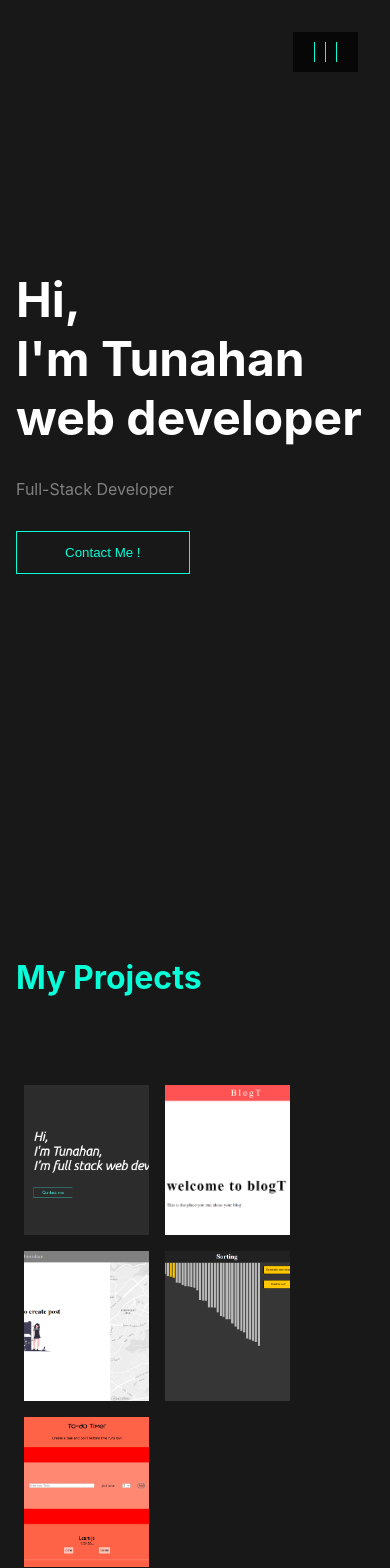
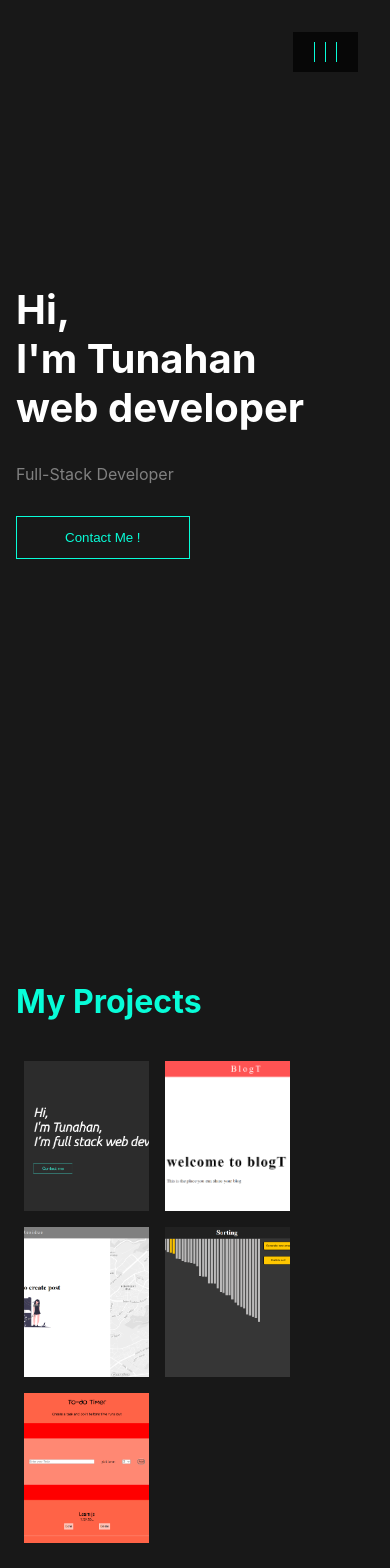
Before and after one commit to tezcanTunahan/cv-dark, a Next.js app: page / in a window 390 px wide. Shown: the top 1568 px of the page. Built offline with nearby package versions, Linux system fonts and the light colour scheme.

Commit message:
responsive bug fixed

```diff
--- a/styles/components/welcome.scss
+++ b/styles/components/welcome.scss
@@ -11,6 +11,12 @@
 }
 @include respond-to(lg) {
   .welcome {
-    margin-left: 0px;
+    h1 {
+      @include font-size(3.5rem);
+    }
+    p {
+      color: $grey;
+      margin: 2rem 0px;
+    }
   }
 }
--- a/styles/components/work.scss
+++ b/styles/components/work.scss
@@ -15,5 +15,16 @@
 @include respond-to(lg) {
   .work {
     margin-left: 0;
+    &__projects {
+      margin-top: 3rem;
+    }
   }
 }
+@include respond-to(sm) {
+  .work {
+    margin-left: 0;
+    &__projects {
+      margin-top: 2rem;
+    }
+  }
+}
```
